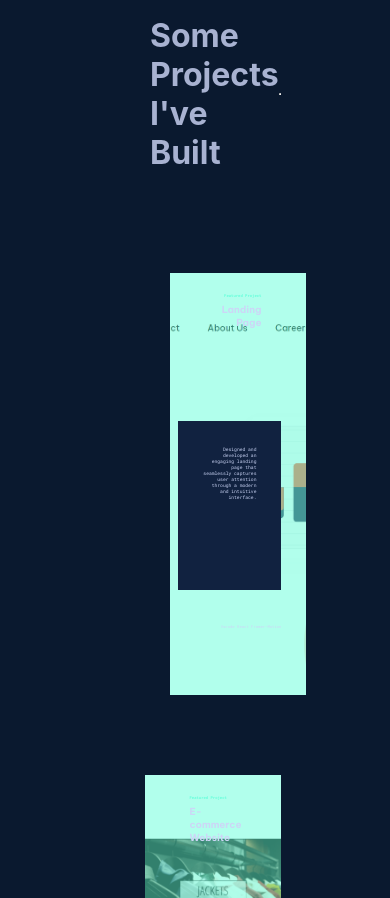
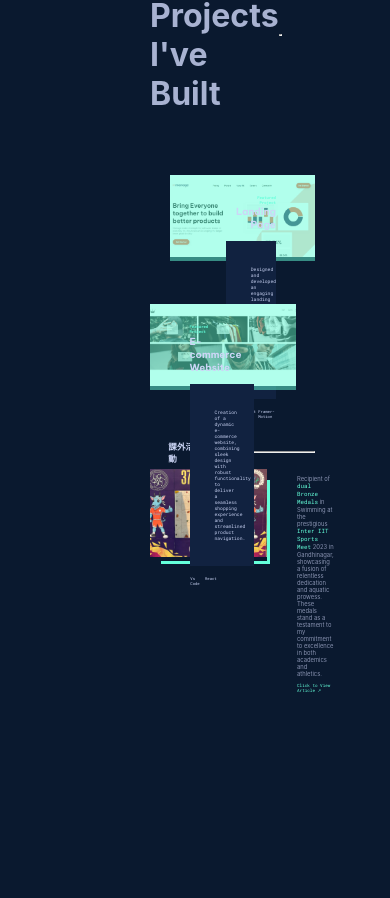
Before and after one commit to barathsurya2004/portfolio, a React (Create React App) app: page / in a window 390 px wide. Shown: the part 1266-2164 px from the top of the page. Built offline with nearby package versions, Linux system fonts and the light colour scheme; a web font is replaced by a local one.

Commit message:
responsiveness added

```diff
--- a/src/components/project.jsx
+++ b/src/components/project.jsx
@@ -4,17 +4,11 @@ import classes from './project.module.css';
 const Project = ({ imageUrl, title, desc, tech }) => {
     return (
         <div className={classes.container}>
-            <div style={{
-                width: "100%",
-                display: "flex",
-                justifyContent: "start"
-            }}>
+            <div className={classes.picture}>
+                <div className={classes.hover} />
+                <img src={imageUrl} alt="" />
+            </div>
 
-                <div className={classes.picture}>
-                    <div className={classes.hover} />
-                    <img src={imageUrl} alt="" />
-                </div>
-            </div>
             <div className={classes.info}>
                 <h3>Featured Project</h3>
                 <h2>{title}</h2>
--- a/src/components/project.module.css
+++ b/src/components/project.module.css
@@ -1,19 +1,24 @@
 .container {
-    margin: 80px auto;
-    display: grid;
-    grid-template-columns: 2fr 1fr;
-    column-gap: 20px;
+    position: relative;
     width: 100%;
-    height: 50vh;
+    height: 23vw;
     padding: 0 5vw;
+    display: flex;
+    justify-content: end;
+    width: 100%;
+    margin: 40px auto;
+
 }
 
 .container .picture {
     aspect-ratio: 16/9;
-    max-width: 35vw;
-    position: relative;
+    max-height: 100%;
+    position: absolute;
+    top: 0;
+    left: 5vw;
+}
 
-}
+
 
 .picture .hover {
     position: absolute;
@@ -32,11 +37,17 @@
     height: 100%;
     width: 100%;
     object-fit: cover;
-    z-index: 0;
+    z-index: 1;
 }
 
 .info {
-    padding: 20px
+
+    padding: 20px;
+    z-index: 0;
+    display: flex;
+    flex-direction: column;
+    align-items: end;
+    width: 60%;
 }
 
 .info h2 {
@@ -44,8 +55,8 @@
     font-size: 2.5vw;
     color: #ccd6f6;
     margin: 0;
-    margin-top: 5px;
-
+    text-align: right;
+    margin-top: 1%;
 }
 
 .info h3 {
@@ -53,47 +64,39 @@
     font-family: "Roboto Mono";
     color: #64ffda;
     font-size: 1.0vw;
+    text-align: right;
 }
 
-.container .info {
-    text-align: right;
-    display: flex;
-    flex-direction: column;
-    justify-content: right;
-    position: relative;
-}
+
 
 .desc {
     color: #ccd6f6;
     font-size: 1.2vw;
+    padding: 25px;
+    margin: 10px 0;
     font-family: "Roboto Mono";
     text-align: right;
-}
-
-.info .desc {
-    padding: 25px;
-    position: absolute;
-    width: 130%;
-    right: 0;
-    bottom: 25%;
-    transform-origin: center right;
-    min-height: 40%;
+    width: 100%;
     background-color: #112240;
+    z-index: 1;
 
     &:hover {
         box-shadow: -2px 2px 15px #0a192f;
     }
 }
 
-.info .tech {
-    position: absolute;
-    bottom: 15%;
-    right: 0;
+.tech {
+
+    display: flex;
+    justify-content: flex-end;
 
 }
+
 
 .tech span {
     font-family: "Roboto Mono";
     font-size: 1vw;
-    color: #ccd6f6
+    color: #ccd6f6;
+    margin: 0 3%;
+
 }
--- a/src/components/project2.module.css
+++ b/src/components/project2.module.css
@@ -1,19 +1,23 @@
 .container {
-    margin: 80px auto;
-    display: grid;
-    grid-template-columns: 2fr 1fr;
-    column-gap: 20px;
+    position: relative;
     width: 100%;
-    height: 50vh;
+    height: 23vw;
     padding: 0 5vw;
+    display: flex;
+    justify-content: end;
+    width: 100%;
+    margin: 40px auto;
 }
 
 .container .picture {
     aspect-ratio: 16/9;
-    max-width: 35vw;
-    position: relative;
+    max-height: 100%;
+    position: absolute;
+    top: 0;
+    right: 5vw;
+}
 
-}
+
 
 .picture .hover {
     position: absolute;
@@ -32,12 +36,17 @@
     height: 100%;
     width: 100%;
     object-fit: cover;
-    z-index: 0;
+    z-index: 1;
 }
 
 .info {
+
     padding: 20px;
-    z-index: 1;
+    z-index: 2;
+    display: flex;
+    flex-direction: column;
+    align-items: start;
+    width: 60%;
 }
 
 .info h2 {
@@ -45,8 +54,8 @@
     font-size: 2.5vw;
     color: #ccd6f6;
     margin: 0;
-    margin-top: 5px;
-
+    text-align: left;
+    margin-top: 1%;
 }
 
 .info h3 {
@@ -54,47 +63,39 @@
     font-family: "Roboto Mono";
     color: #64ffda;
     font-size: 1.0vw;
+    text-align: left;
 }
 
-.container .info {
-    text-align: left;
-    display: flex;
-    flex-direction: column;
-    justify-content: left;
-    position: relative;
-}
+
 
 .desc {
     color: #ccd6f6;
     font-size: 1.2vw;
+    margin: 10px 0;
+    padding: 25px;
     font-family: "Roboto Mono";
     text-align: left;
-}
-
-.info .desc {
-    padding: 25px;
-    position: absolute;
-    width: 100%;
-    left: 0;
-    bottom: 25%;
-    transform-origin: center right;
-    min-height: 40%;
+    width: 180%;
     background-color: #112240;
+    z-index: 1;
 
     &:hover {
         box-shadow: -2px 2px 15px #0a192f;
     }
 }
 
-.info .tech {
-    position: absolute;
-    bottom: 15%;
-    left: 0;
+.tech {
+
+    display: flex;
+    justify-content: flex-end;
 
 }
+
 
 .tech span {
     font-family: "Roboto Mono";
     font-size: 1vw;
-    color: #ccd6f6
+    color: #ccd6f6;
+    margin: 0 3%;
+
 }
--- a/src/components/smallcard.module.css
+++ b/src/components/smallcard.module.css
@@ -16,7 +16,7 @@
 
 .main h1 {
     font-family: "Be Vietnam Pro";
-    font-size: 32px;
+    font-size: 2.2vw;
     color: #CCD6F6
 }
 
@@ -74,7 +74,7 @@
 .inner a {
     color: #64ffda;
     font-family: "Roboto Mono";
-
+    font-size: 1.1vw;
 }
 
 .modal {
--- a/src/pages/about.module.css
+++ b/src/pages/about.module.css
@@ -68,7 +68,7 @@
 
 .icons {
     width: 100%;
-    height: 90px;
+    height: 8vw;
     overflow-x: hidden;
     margin: 20px 0;
     position: relative;
@@ -97,7 +97,7 @@
 
 .icons img {
     max-width: 85px;
-    height: 90px;
+    height: 8vw;
     margin: 0 5px;
     z-index: 1;
 }
```
